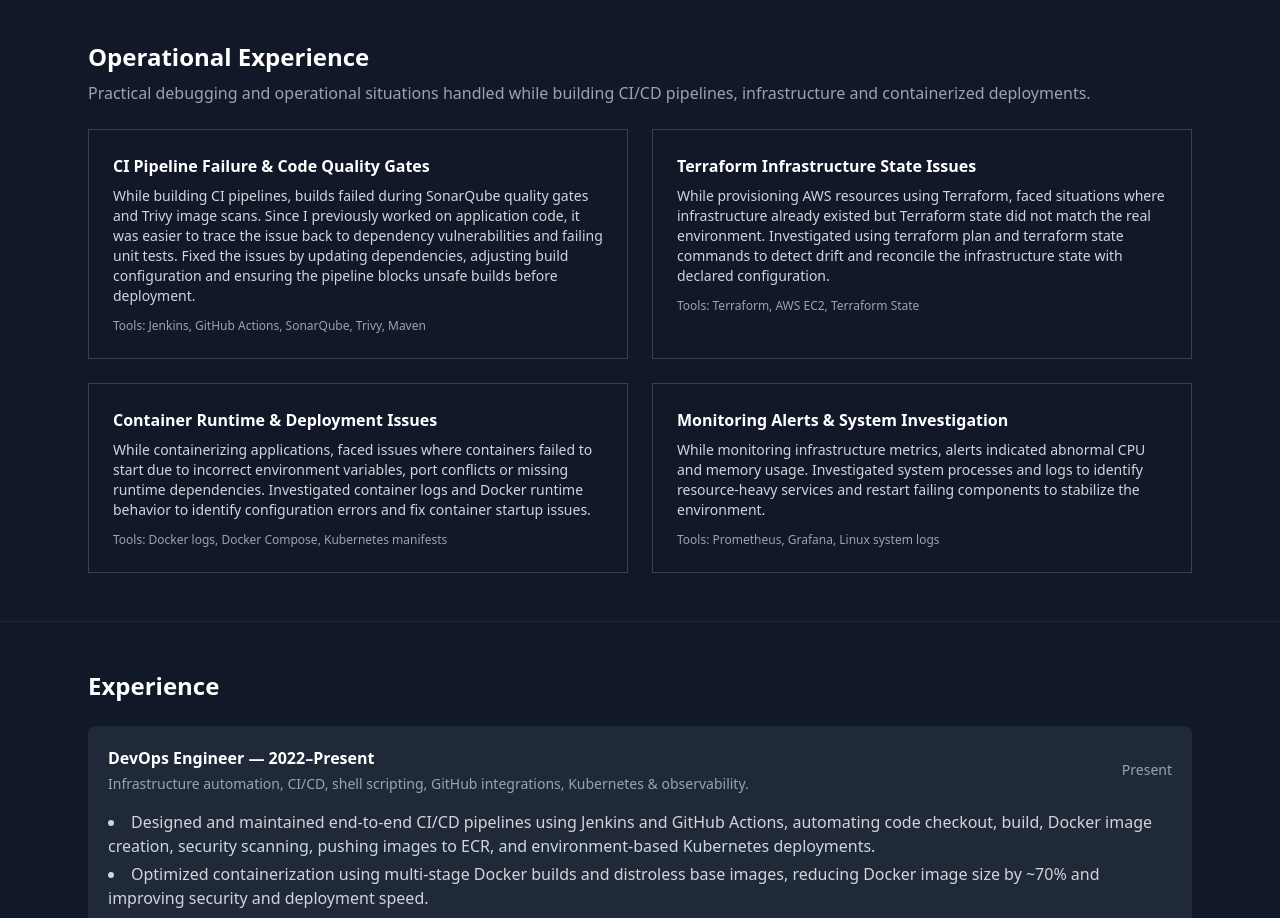
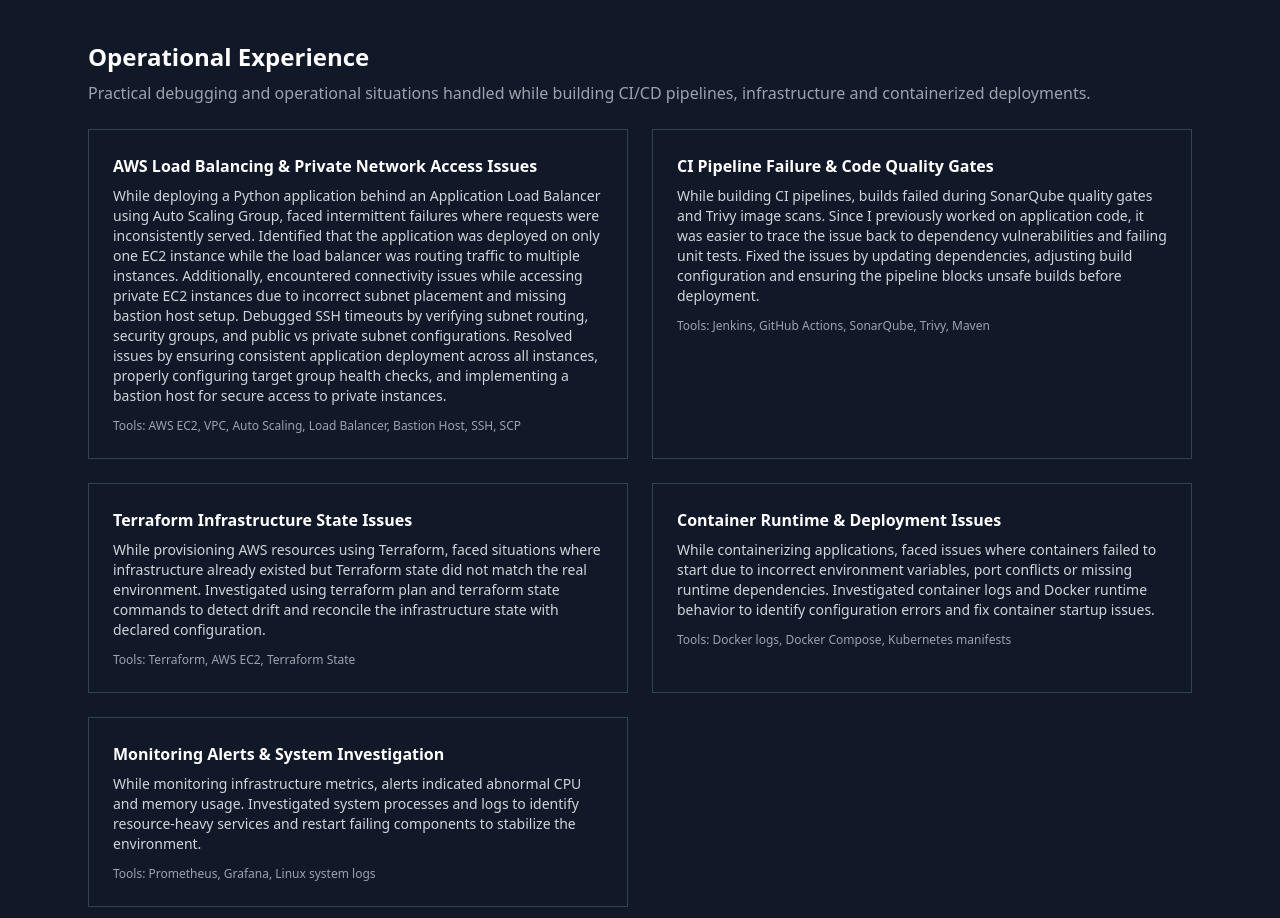
Before and after one commit to VEER0402/veerendra-portfolio, a React (Create React App) app: page / in a window 1280 px wide. Shown: the part 4620-5538 px from the top of the page. Built offline with nearby package versions, Linux system fonts and the light colour scheme.

Commit message:
new faliure story

```diff
--- a/src/veerendra_dwivedi_portfolio.jsx
+++ b/src/veerendra_dwivedi_portfolio.jsx
@@ -433,6 +433,26 @@ tech: ["Docker", "Docker Compose", "MERN"],
 
     <div className="mt-6 grid md:grid-cols-2 gap-6">
 
+	{/* AWS Infra Debugging */}
+<div className="bg-gray-900 p-6 rounded-xl border border-gray-700">
+  <h4 className="font-semibold">AWS Load Balancing & Private Network Access Issues</h4>
+  <p className="text-sm text-gray-300 mt-2">
+    While deploying a Python application behind an Application Load Balancer using Auto Scaling Group,
+    faced intermittent failures where requests were inconsistently served. Identified that the application
+    was deployed on only one EC2 instance while the load balancer was routing traffic to multiple instances.
+
+    Additionally, encountered connectivity issues while accessing private EC2 instances due to incorrect
+    subnet placement and missing bastion host setup. Debugged SSH timeouts by verifying subnet routing,
+    security groups, and public vs private subnet configurations.
+
+    Resolved issues by ensuring consistent application deployment across all instances, properly configuring
+    target group health checks, and implementing a bastion host for secure access to private instances.
+  </p>
+  <p className="text-xs text-gray-400 mt-3">
+    Tools: AWS EC2, VPC, Auto Scaling, Load Balancer, Bastion Host, SSH, SCP
+  </p>
+</div>
+
       {/* CI/CD */}
       <div className="bg-gray-900 p-6 rounded-xl border border-gray-700">
         <h4 className="font-semibold">CI Pipeline Failure & Code Quality Gates</h4>
```
